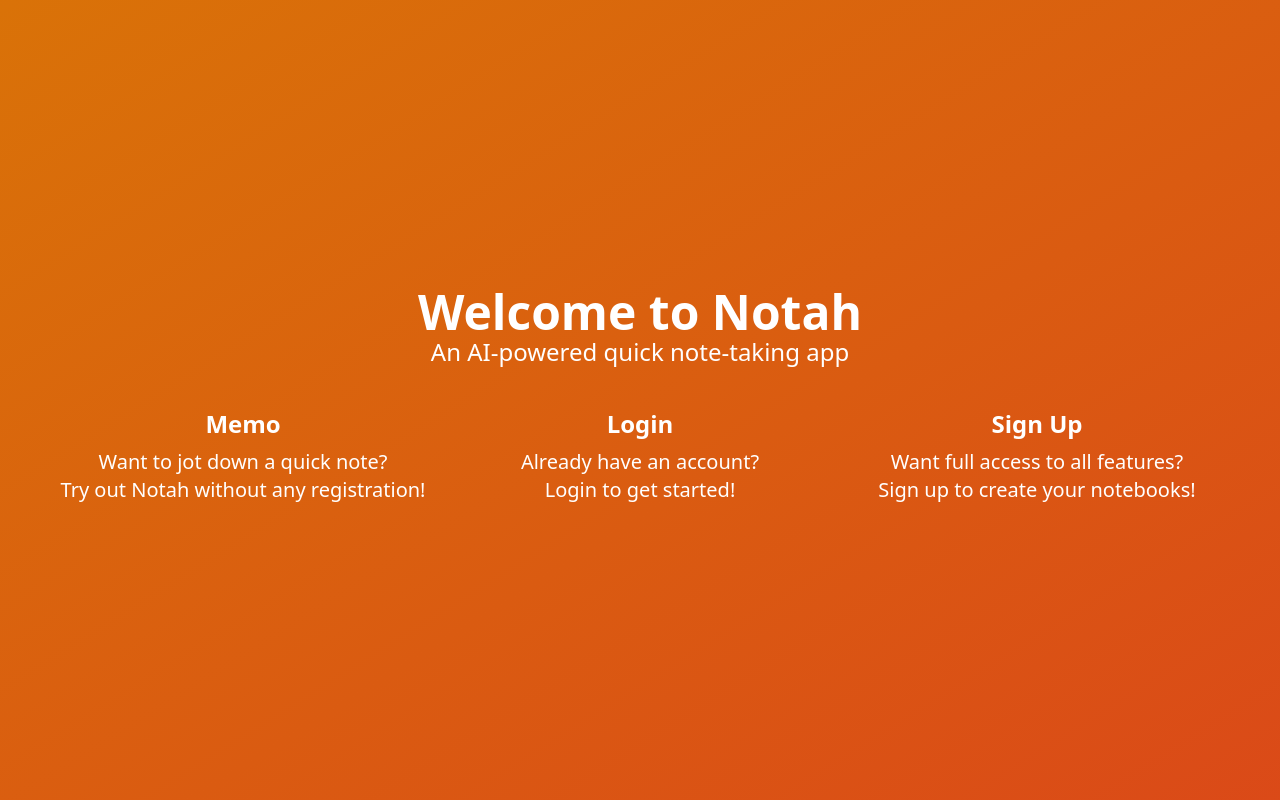
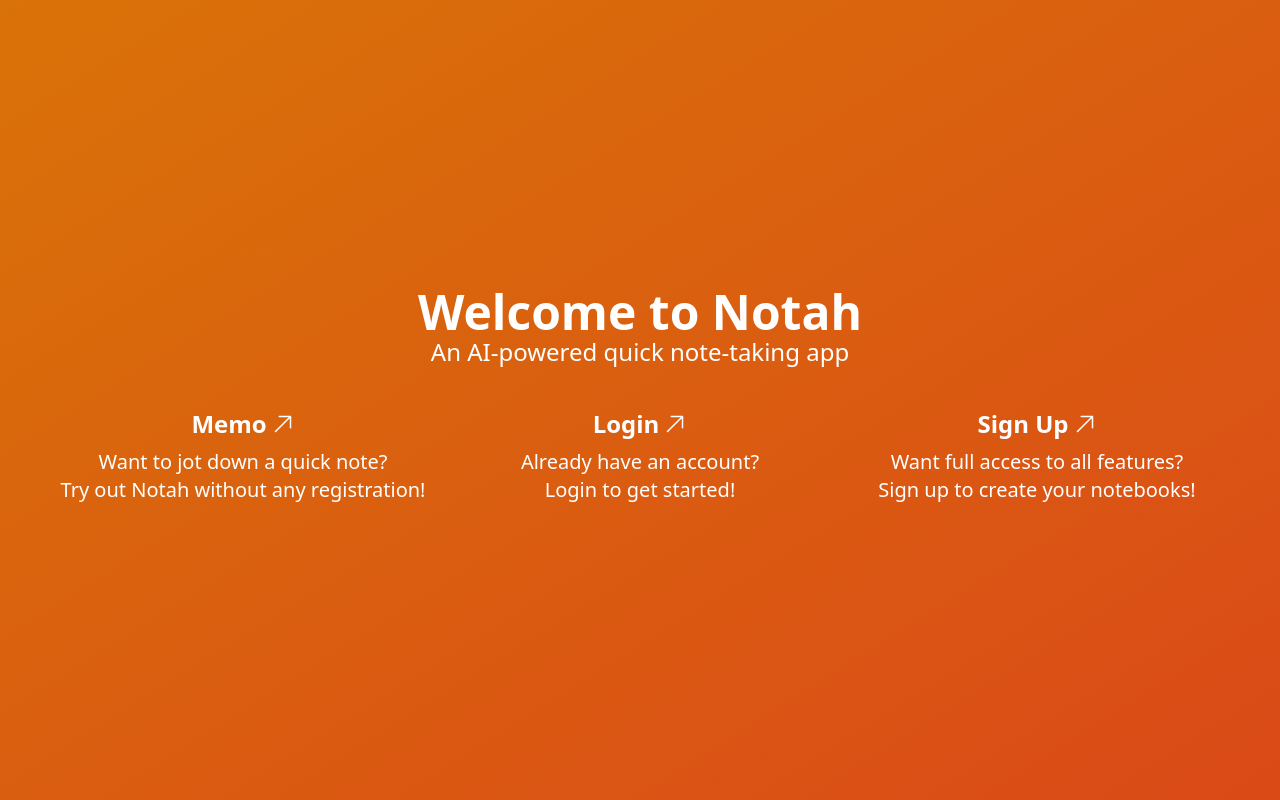
Before and after one commit to kotayam/notah, a React (Vite) app in the folder frontend/: page / in a window 1280 px wide. Built offline with nearby package versions, Linux system fonts and the light colour scheme.

Commit message:
styling fix

```diff
--- a/frontend/src/AITextBox.tsx
+++ b/frontend/src/AITextBox.tsx
@@ -213,7 +213,7 @@ export default function AITextBox({
         key={elt.id}
         className="grid-cols-1 place-content-center border-2"
       >
-        <div className="mb-2 py-1 px-2 min-w-[150px] max-w-[500px] grid grid-cols-1 place-content-center overflow-y-scroll">
+        <div className="mb-2 py-1 px-2 min-w-[150px] max-w-[500px] max-h-[250px] grid grid-cols-1 overflow-y-scroll">
           {contents.map((c, idx) => (
             <p key={idx} className="mb-1 whitespace-pre-wrap">
               {c}
@@ -236,10 +236,10 @@ export default function AITextBox({
             className="w-full bg-gray-100 outline-none resize-none"
             onMouseDown={(_) => focus()}
           />
-          <div className="grid grid-cols-2 gap-2 place-content-center">
+          <div className="flex justify-center items-center">
             <button
               type="submit"
-              className="p-1 rounded-md bg-gray-200 hover:bg-gray-300 active:bg-gray-400 font-semibold flex justify-center items-center"
+              className="p-1 rounded-md bg-gray-200 hover:bg-gray-300 active:bg-gray-400 font-semibold flex justify-center items-center w-full"
             >
               <div
                 className="font-semibold"
@@ -252,12 +252,6 @@ export default function AITextBox({
                 style={{ display: loading ? "" : "none" }}
               ></div>
             </button>
-            <button
-              type="button"
-              className="p-1 rounded-md bg-red-400 hover:bg-red-500 active:bg-red-600 font-semibold"
-            >
-              Stop
-            </button>
           </div>
         </form>
       </div>
--- a/frontend/src/Landing.tsx
+++ b/frontend/src/Landing.tsx
@@ -9,7 +9,7 @@ export default function Landing() {
 
   useEffect(() => {
     resetState();
-  }, [])
+  }, []);
 
   return (
     <div className="bg-gradient-to-br from-yellow-300 via-amber-600 to-red-600 bg-[length:400%_400%] min-h-[100vh] animate-gradient flex justify-center items-center p-2">
@@ -25,7 +25,25 @@ export default function Landing() {
         <div className="grid grid-cols-3 gap-4 place-content-center text-center text-white text-xl mobile:text-sm animate-slideup">
           <a href="/memo">
             <div className="hover:border-2 rounded-xl p-2">
-              <h3 className="text-2xl mobile:text-lg font-semibold mb-2">Memo</h3>
+              <div className="flex justify-center items-center gap-1 mb-2">
+                <h3 className="text-2xl mobile:text-lg font-semibold">
+                  Memo
+                </h3>
+                <svg
+                  xmlns="http://www.w3.org/2000/svg"
+                  fill="none"
+                  viewBox="0 0 24 24"
+                  stroke-width="1.5"
+                  stroke="currentColor"
+                  className="w-6 mobile:w-5"
+                >
+                  <path
+                    stroke-linecap="round"
+                    stroke-linejoin="round"
+                    d="m4.5 19.5 15-15m0 0H8.25m11.25 0v11.25"
+                  />
+                </svg>
+              </div>
               <p>
                 Want to jot down a quick note?
                 <br />
@@ -35,7 +53,25 @@ export default function Landing() {
           </a>
           <a href="/login">
             <div className="hover:border-2 rounded-xl p-2">
-              <h3 className="text-2xl mobile:text-lg font-semibold mb-2">Login</h3>
+              <div className="flex justify-center items-center gap-1 mb-2">
+                <h3 className="text-2xl mobile:text-lg font-semibold">
+                  Login
+                </h3>
+                <svg
+                  xmlns="http://www.w3.org/2000/svg"
+                  fill="none"
+                  viewBox="0 0 24 24"
+                  stroke-width="1.5"
+                  stroke="currentColor"
+                  className="w-6 mobile:w-5"
+                >
+                  <path
+                    stroke-linecap="round"
+                    stroke-linejoin="round"
+                    d="m4.5 19.5 15-15m0 0H8.25m11.25 0v11.25"
+                  />
+                </svg>
+              </div>
               <p>
                 Already have an account?
                 <br />
@@ -45,7 +81,25 @@ export default function Landing() {
           </a>
           <a href="/signup">
             <div className="hover:border-2 rounded-xl p-2">
-              <h3 className="text-2xl mobile:text-lg font-semibold mb-2">Sign Up</h3>
+              <div className="flex justify-center items-center gap-1 mb-2">
+                <h3 className="text-2xl mobile:text-lg font-semibold">
+                  Sign Up
+                </h3>
+                <svg
+                  xmlns="http://www.w3.org/2000/svg"
+                  fill="none"
+                  viewBox="0 0 24 24"
+                  stroke-width="1.5"
+                  stroke="currentColor"
+                  className="w-6 mobile:w-5"
+                >
+                  <path
+                    stroke-linecap="round"
+                    stroke-linejoin="round"
+                    d="m4.5 19.5 15-15m0 0H8.25m11.25 0v11.25"
+                  />
+                </svg>
+              </div>
               <p>
                 Want full access to all features?
                 <br />
--- a/frontend/src/Login.tsx
+++ b/frontend/src/Login.tsx
@@ -98,7 +98,7 @@ export default function Login() {
   return (
     <>
       <div className="bg-gradient-to-br from-yellow-200 via-amber-600 to-red-600 bg-[length:400%_400%] min-h-[100vh] flex justify-center items-center animate-gradient mobile:text-sm">
-        <div className="bg-white p-2 rounded-xl h-fit min-w-[400px]">
+        <div className="bg-white p-2 rounded-xl h-fit min-w-[400px] mobile:min-w-[300px]">
           <h1 className="mt-5 mb-5 text-center font-semibold text-2xl mobile:text-xl">
             Login
           </h1>
--- a/frontend/src/NoteBooks.tsx
+++ b/frontend/src/NoteBooks.tsx
@@ -100,9 +100,9 @@ export default function NoteBooks() {
 
   return (
     <>
-      <div className="h-full flex-1 border-r-2">
+      <div className="h-full flex-1 border-r-2 overflow-scroll">
         <button
-          className="hover:bg-gray-200 active:bg-gray-300 whitespace-nowrap mobile:whitespace-normal overflow-hidden w-full p-1 border-b-2 font-bold text-amber-500 text-center"
+          className="hover:bg-gray-200 active:bg-gray-300 whitespace-nowrap mobile:whitespace-normal w-full p-1 border-b-2 font-bold text-amber-500 text-center"
           onClick={() => addNoteBook()}
         >
           + Add Notebook
--- a/frontend/src/Notes.tsx
+++ b/frontend/src/Notes.tsx
@@ -4,7 +4,7 @@ import Pages from "./Pages";
 export default function Notes() {
   return (
     <>
-      <div className="border-r-2 max-w-[25%] bg-gradient-to-br from-gray-100 via-gray-50 to-gray-100 resize-x flex justify-stretch">
+      <div className="border-r-2 max-w-[25%] bg-gradient-to-br from-gray-100 via-gray-50 to-gray-100 flex justify-stretch mobile:grid mobile:grid-cols-2">
         <NoteBooks />
         <Pages />
       </div>
--- a/frontend/src/Pages.tsx
+++ b/frontend/src/Pages.tsx
@@ -99,9 +99,9 @@ export default function Pages() {
 
   return (
     <>
-      <div className="h-full flex-1 overflow-auto">
+      <div className="h-full flex-1 overflow-scroll">
         <button
-          className="hover:bg-gray-200 active:bg-gray-300 whitespace-nowrap mobile:whitespace-normal w-full overflow-hidden border-b-2 p-1 font-bold text-amber-500"
+          className="hover:bg-gray-200 active:bg-gray-300 whitespace-nowrap mobile:whitespace-normal w-full border-b-2 p-1 font-bold text-amber-500"
           onClick={() => addPage()}
         >
           + Add Page
--- a/frontend/src/Signup.tsx
+++ b/frontend/src/Signup.tsx
@@ -90,7 +90,7 @@ export default function Signup() {
   return (
     <>
       <div className="bg-gradient-to-br from-yellow-200 via-amber-600 to-red-600 bg-[length:400%_400%] min-h-[100vh] flex justify-center items-center animate-gradient mobile:text-sm">
-        <div className="bg-white p-2 rounded-xl h-fit min-w-[400px]">
+        <div className="bg-white p-2 rounded-xl h-fit min-w-[400px] mobile:min-w-[300px]">
           <h1 className="mt-5 mb-5 text-center font-semibold text-2xl mobile:text-xl">
             Sign Up
           </h1>
```
Also changed, not shown: frontend/src/Toolbar.tsx (+66 -14 lines), frontend/src/ToolbarMemo.tsx (+46 -7 lines).
